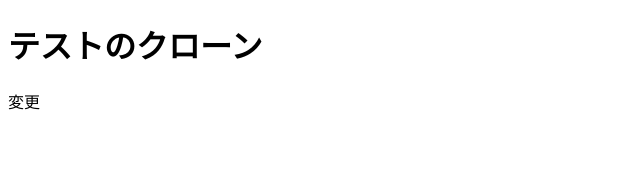
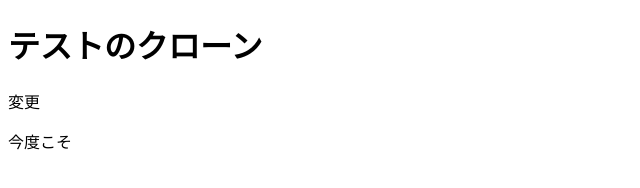
Before and after one commit to shigeg747/test_remote, a plain HTML site: page index.html in a window 1280 px wide. Shown: the full height of the page, 0-640 px from the left. Drawn offline with Linux system fonts and the light colour scheme.

Commit message:
三度目の正直

```diff
--- a/index.html
+++ b/index.html
@@ -8,5 +8,5 @@
 <body>
     <h1>テストのクローン</h1>
     <p>変更</p>
-</body>
+    <p>今度こそ</p>
 </html>
```
